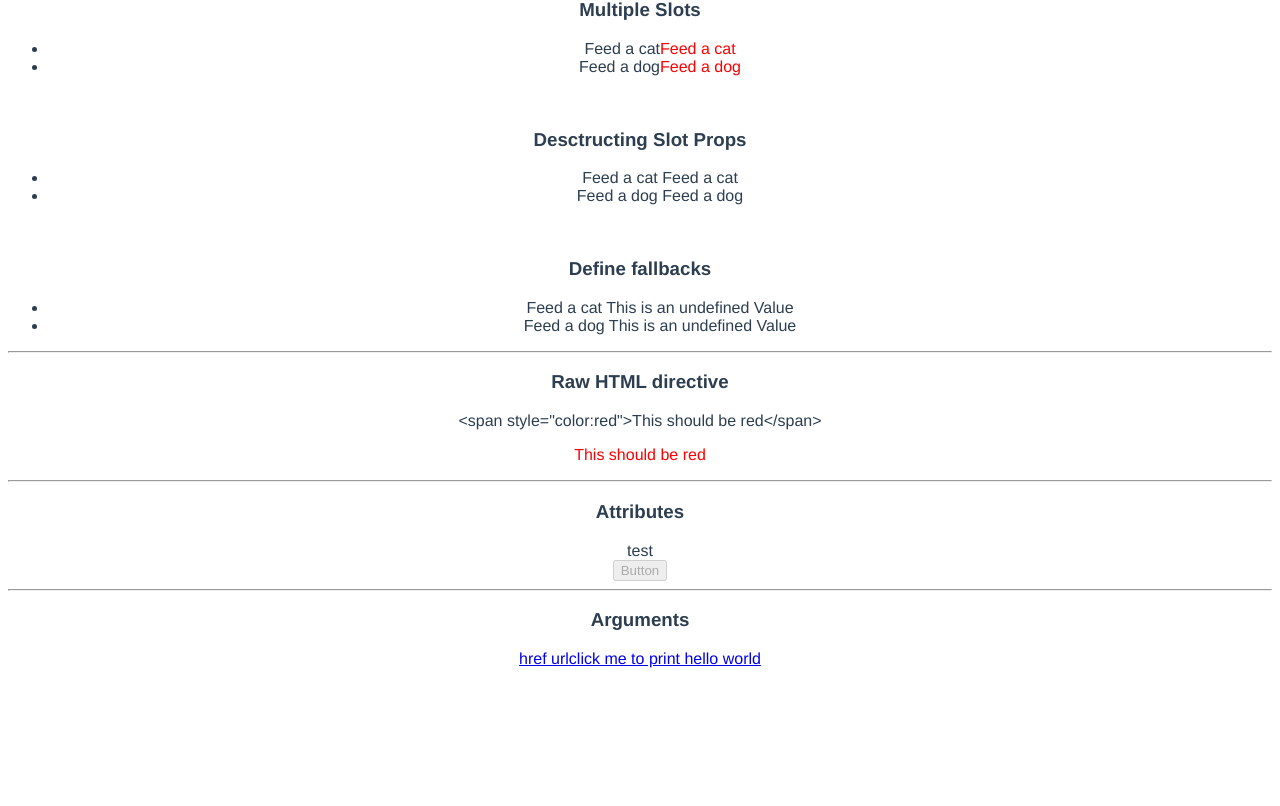
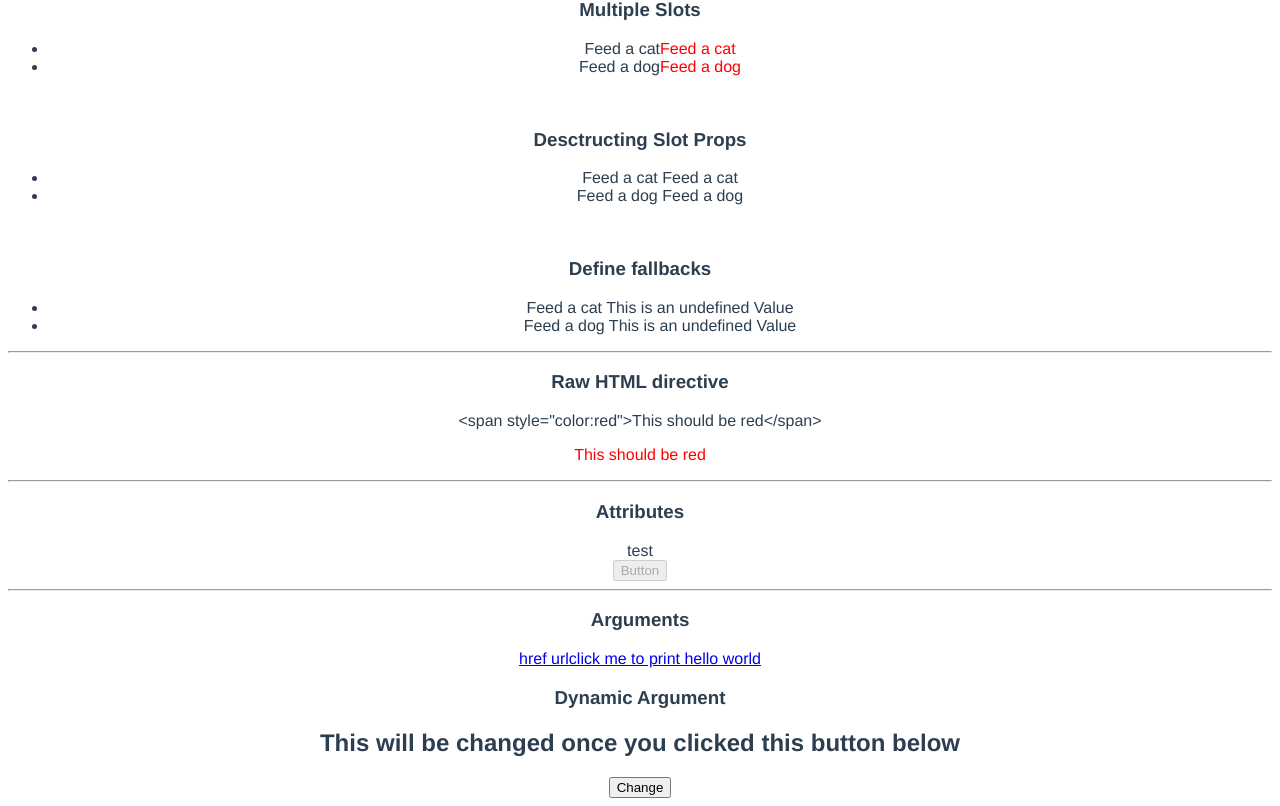
Before and after one commit to nor1c/vue-play, a Vue app in the folder hello-world/: page /misc in a window 1280 px wide. Shown: the part 1181-1987 px from the top of the page. Before the commit the page ends 1857 px from the top, so only its background shows below. Built offline with nearby package versions, Linux system fonts and the light colour scheme.

Commit message:
v-on shorthand custom event

```diff
--- /dev/null
+++ b/hello-world/src/components/DynamicArgument.vue
@@ -0,0 +1,13 @@
+<template>
+    <button @click="changeText()">Change</button>
+</template>
+
+<script>
+export default {
+    methods: {
+        changeText: function () {
+            this.$emit('changeText', 'It\'s changed!')
+        }
+    }
+}
+</script>
--- a/hello-world/src/views/Misc.vue
+++ b/hello-world/src/views/Misc.vue
@@ -129,6 +129,12 @@
             <h3>Arguments</h3>
             <a :href="'https://google.com'">href url</a>
             <a href="#" @click="sayHello()">click me to print hello world</a>
+
+            <div>
+                <h3>Dynamic Argument</h3>
+                <h2>{{ thisWillBeChanged }}</h2>
+                <dynamic-argument @changeText="changeTheText($event)"></dynamic-argument>
+            </div>
         </div>
     </div>
 </template>
@@ -139,6 +145,7 @@ import HelloWorldProp from '../components/HelloWorldProp.vue'
 import TodoButton from '../components/TodoButton.vue'
 import BaseLayout from '../layouts/BaseLayout.vue'
 import TodoList from '../components/TodoList.vue'
+import DynamicArgument from '../components/DynamicArgument.vue'
 
 export default {
     components: {
@@ -146,13 +153,15 @@ export default {
         HelloWorldProp,
         TodoButton,
         BaseLayout,
-        TodoList
+        TodoList,
+        DynamicArgument
     },
     data: () => ({
         helloWorld: 'Hello World!',
         rawHtml: '<span style="color:red">This should be red</span>',
         showHello: true,
         addButton: 'Add Todo',
+        thisWillBeChanged: 'This will be changed once you clicked this button below',
         todos: [
             { id: 1, name: 'Learn Javascript' },
             { id: 2, name: 'Learn Vue.JS' },
@@ -166,8 +175,11 @@ export default {
         isButtonDisabled: true
     }),
     methods: {
-        sayHello: () => {
+        sayHello: function () {
             alert('hello world')
+        },
+        changeTheText: function (updatedText) {
+            this.thisWillBeChanged = updatedText
         }
     }
 }
```
